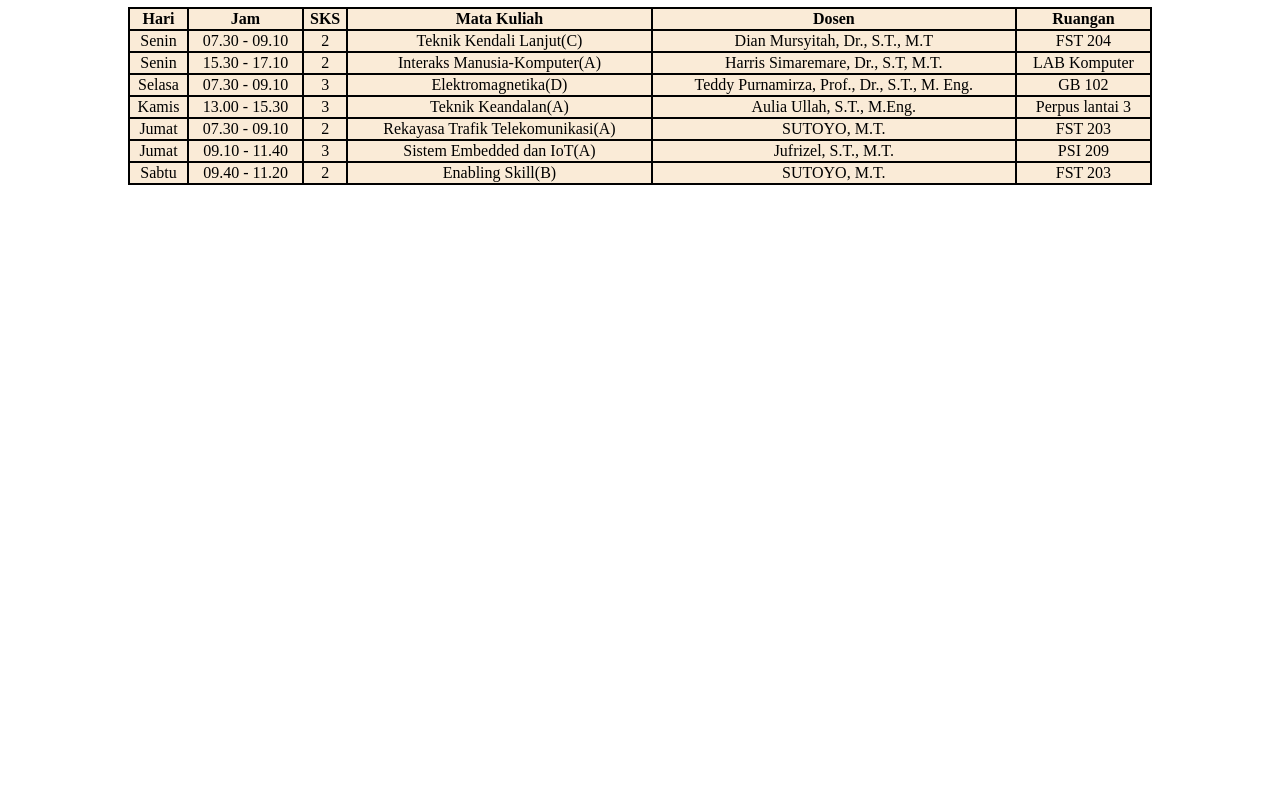
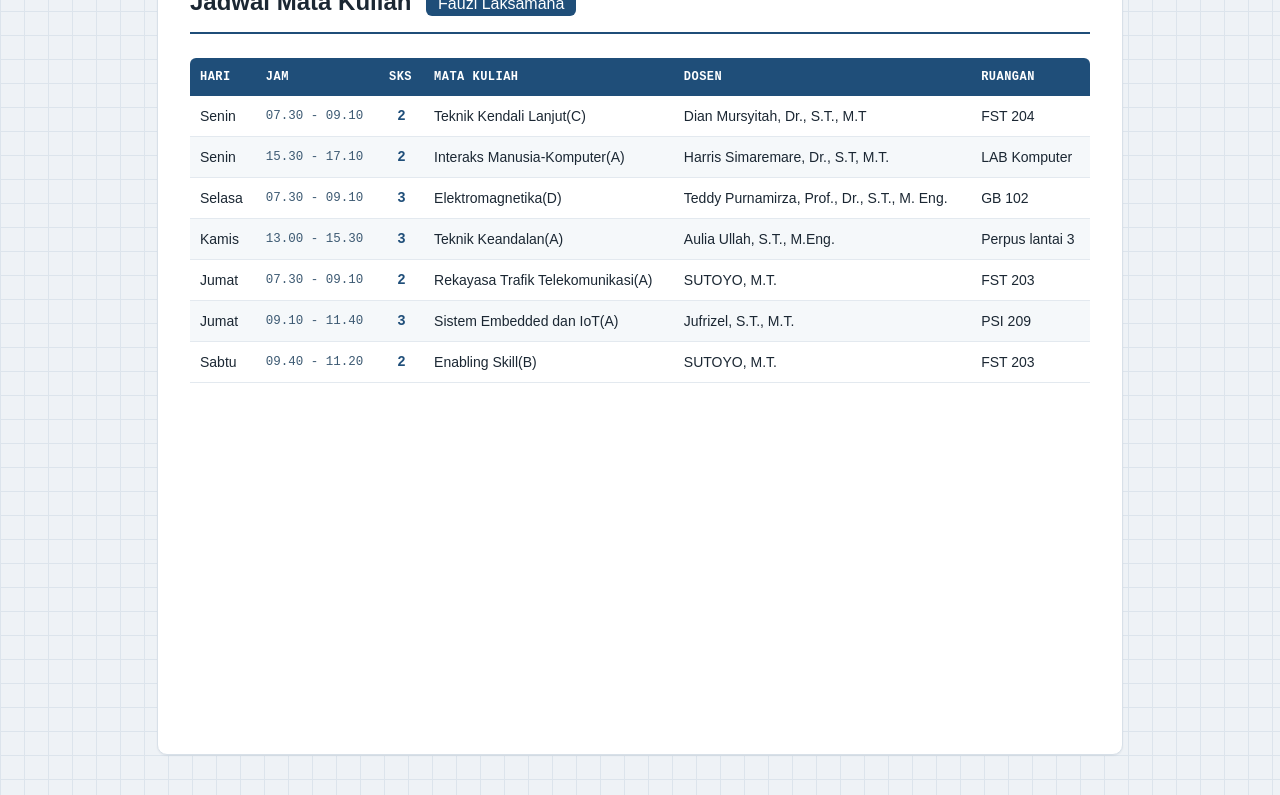
Before and after one commit to MYEWASMYNAME/TE, a plain HTML site: page index.html in a window 1280 px wide. Shown: the part 85-880 px from the top of the page. Before the commit the page ends 800 px from the top, so only its background shows below. Drawn offline with Linux system fonts and the light colour scheme.

Commit message:
Update style.css

```diff
--- a/style.css
+++ b/style.css
@@ -1,74 +1,143 @@
+
+Style · CSS
+@import url('https://fonts.googleapis.com/css2?family=IBM+Plex+Mono:wght@500;600&family=IBM+Plex+Sans:wght@400;500;600&display=swap');
+
+* {
+  box-sizing: border-box;
+}
+
 body {
-    display: table-row;
-    background-color: white;
+  margin: 0;
+  min-height: 100vh;
+  background-color: #EEF2F6;
+  background-image:
+    linear-gradient(#DCE4EC 1px, transparent 1px),
+    linear-gradient(90deg, #DCE4EC 1px, transparent 1px);
+  background-size: 24px 24px;
+  font-family: 'IBM Plex Sans', sans-serif;
+  color: #1B2733;
+  padding: 40px 20px;
+  display: flex;
+  justify-content: center;
+}
+
+.container {
+  width: 100%;
+  max-width: 900px;
+  background: #FFFFFF;
+  border: 1px solid #D8E0E8;
+  border-radius: 10px;
+  padding: 32px;
+  box-shadow: 0 1px 2px rgba(20, 40, 60, 0.06);
 }
 
 h1 {
-    margin-bottom: 10px;
-    margin-left: auto;
-    margin-right: auto;
-    display: table;
-    background-color: aqua;
-    border: 2px solid black;
-    padding: 10px;
-    border-radius: 5px;
-    color: black;
-    font-size: 30px;
-    text-align: center;
-    font-weight: 100;
+  margin: 0 0 24px;
+  padding-bottom: 16px;
+  border-bottom: 2px solid #1F4E79;
+  font-size: 24px;
+  font-weight: 600;
+  color: #1B2733;
+  text-align: left;
 }
 
-span {
-    color: rgb(10, 10, 10);
-    font-weight: 100;
+h1 .highlight {
+  display: inline-block;
+  margin-left: 8px;
+  padding: 3px 12px;
+  background-color: #1F4E79;
+  color: #FFFFFF;
+  border-radius: 6px;
+  font-size: 16px;
+  font-weight: 500;
+  vertical-align: middle;
 }
 
 table {
-    width: 80%;
-    border-collapse: collapse;
-    margin: auto;
-    background-color: antiquewhite;
+  width: 100%;
+  border-collapse: collapse;
 }
 
-th, td {
-    border: 2px solid black;
-    padding: 10 px;
-    text-align: center;
+thead th {
+  font-family: 'IBM Plex Mono', monospace;
+  font-size: 12px;
+  letter-spacing: 0.04em;
+  text-transform: uppercase;
+  background-color: #1F4E79;
+  color: #FFFFFF;
+  padding: 12px 10px;
+  text-align: left;
 }
 
-.container {
-    display: flex;
-    flex-wrap: wrap;
-    justify-content: center;
+thead th:first-child { border-top-left-radius: 6px; }
+thead th:last-child { border-top-right-radius: 6px; }
+
+tbody td {
+  padding: 12px 10px;
+  border-bottom: 1px solid #E3E9EF;
+  font-size: 14px;
+  text-align: left;
 }
 
-.box {
-    width: 100%;
-    max-width: 400px;
-    margin: 10px;
-    background: rgb(255, 255, 255);
-    padding: 20px;
-    text-align: center;
+tbody tr:nth-child(even) {
+  background-color: #F5F8FA;
 }
 
-@media (max-width: 600px) {
-    body {
-        background-color: lightgray;
-    }
-
-    h1 {
-        font-size: 24px;
-        text-align: center;
-    }
+tbody tr:hover {
+  background-color: #E9F0F7;
 }
 
+tbody td:nth-child(2) {
+  font-family: 'IBM Plex Mono', monospace;
+  font-size: 12.5px;
+  color: #3D5A73;
+  white-space: nowrap;
+}
 
-@media (min-width: 1024px) {
-    body {
-        background-color: white;
-    }
+tbody td:nth-child(3) {
+  text-align: center;
+  font-family: 'IBM Plex Mono', monospace;
+  color: #1F4E79;
+  font-weight: 600;
+}
 
-    h1 {
-        font-size: 32px;
-    }
+@media (max-width: 640px) {
+  .container {
+    padding: 20px 16px;
+  }
+
+  h1 {
+    font-size: 20px;
+  }
+
+  table, thead, tbody, th, td, tr {
+    display: block;
+  }
+
+  thead {
+    display: none;
+  }
+
+  tbody tr {
+    margin-bottom: 12px;
+    border: 1px solid #E3E9EF;
+    border-radius: 8px;
+    padding: 8px 12px;
+  }
+
+  tbody td {
+    border: none;
+    padding: 4px 0;
+    display: flex;
+    justify-content: space-between;
+    gap: 12px;
+  }
+
+  tbody td::before {
+    content: attr(data-label);
+    font-family: 'IBM Plex Mono', monospace;
+    font-size: 10px;
+    text-transform: uppercase;
+    color: #7C8FA1;
+  }
 }
```
